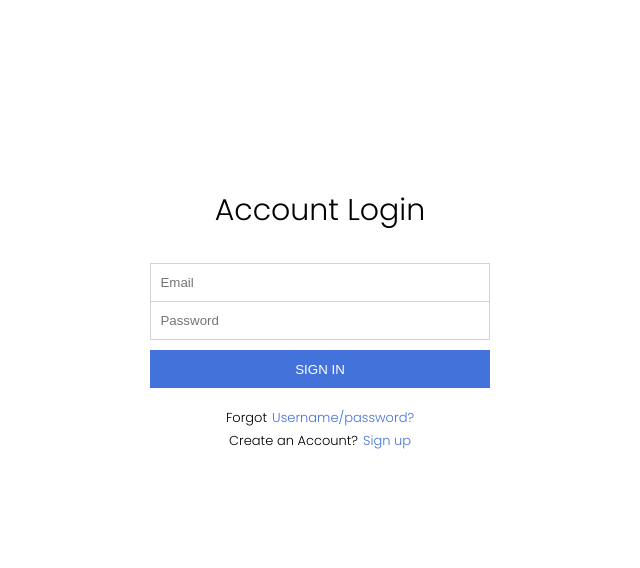
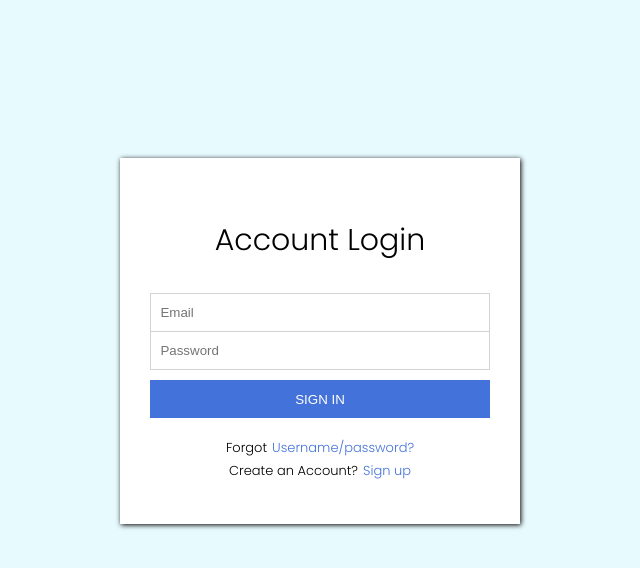
Before and after one commit to SahilDurgia/My-ProjectsAndWork, a plain HTML site: page login layouts/index.html in a window 1280 px wide. Shown: the whole page, without its empty margins (320-960 px from the left). Drawn offline with Linux system fonts and the light colour scheme.

Commit message:
final changes done

```diff
--- a/login layouts/style.css
+++ b/login layouts/style.css
@@ -2,6 +2,7 @@ body {
   display: flex;
   justify-content: center;
   align-items: center;
+  background-color: #e7fafe;
 }
 .parent {
   display: flex;
@@ -10,6 +11,9 @@ body {
   font-family: "Poppins", sans-serif;
   top: 150px;
   position: relative;
+  padding: 30px;
+  background-color: white;
+  box-shadow: 1px 1px 5px black;
 }
 .parent p:first-child {
   text-align: center;
```
